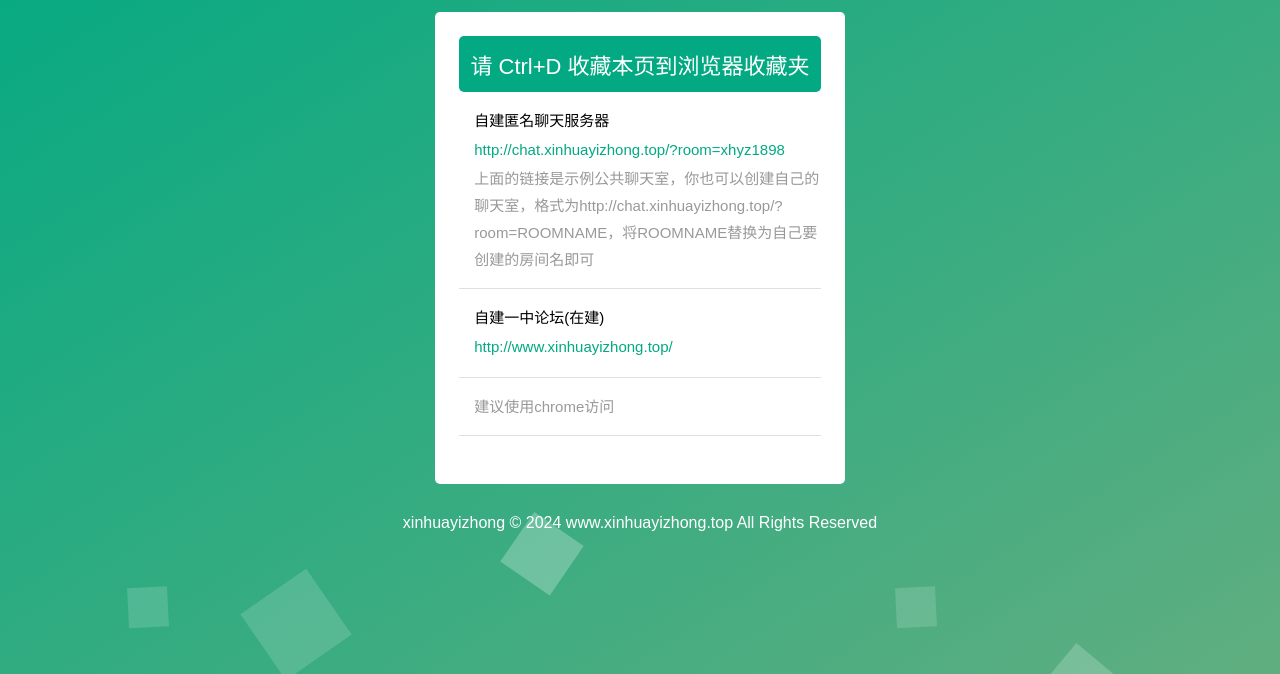
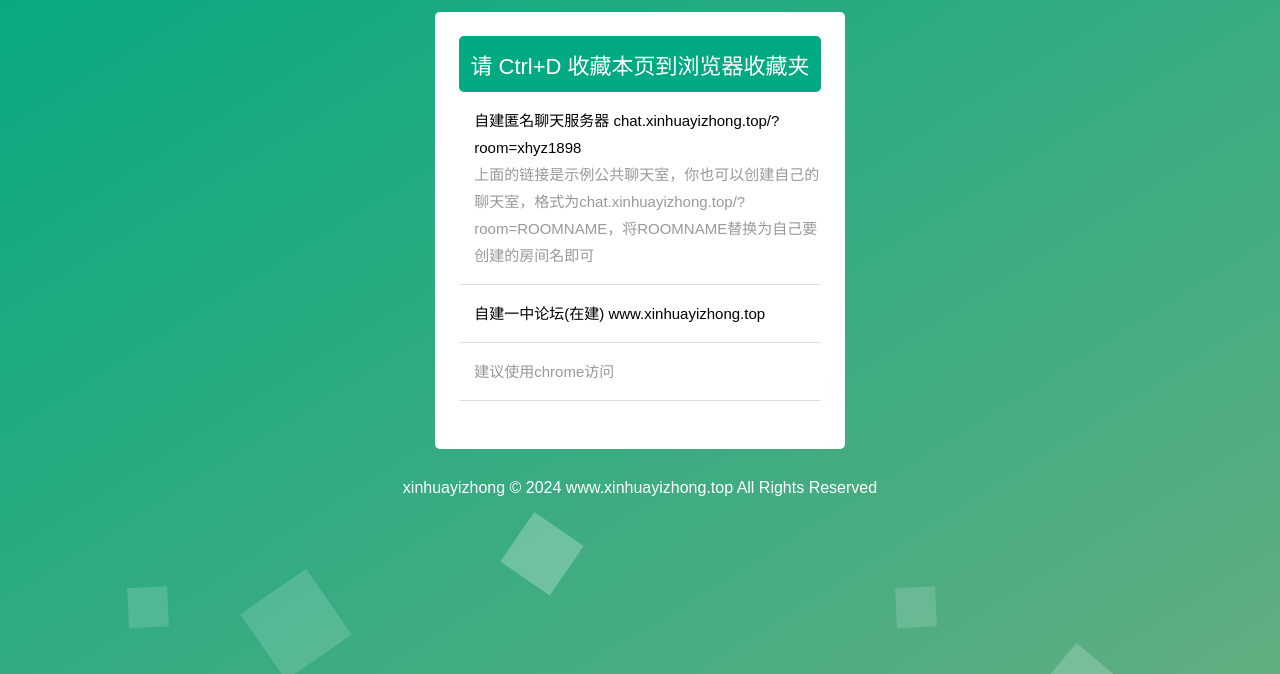
Before and after one commit to Variable-wwb/Variable-wwb.github.io, a plain HTML site: page index.html in a window 1280 px wide. Shown: the part 126-800 px from the top of the page. Drawn offline with Linux system fonts and the light colour scheme.

Commit message:
更新 index.html

```diff
--- a/index.html
+++ b/index.html
@@ -519,14 +519,14 @@
                             <li>
 								自建匿名聊天服务器
 								<a href="http://chat.xinhuayizhong.top/?room=xhyz1898"
-									target="_blank"><i>http://chat.xinhuayizhong.top/?room=xhyz1898</i></a>
-                                                      <span>上面的链接是示例公共聊天室，你也可以创建自己的聊天室，格式为http://chat.xinhuayizhong.top/?room=ROOMNAME，将ROOMNAME替换为自己要创建的房间名即可<span>
+							>chat.xinhuayizhong.top/?room=xhyz1898</a>
+                                                      <span>上面的链接是示例公共聊天室，你也可以创建自己的聊天室，格式为chat.xinhuayizhong.top/?room=ROOMNAME，将ROOMNAME替换为自己要创建的房间名即可<span>
 								</span></span>
 							</li>
 							<li>
 								自建一中论坛(在建)
 								<a href="http://www.xinhuayizhong.top"
-									target="_blank"><i>http://www.xinhuayizhong.top/</i></a>
+								>www.xinhuayizhong.top</a>
 
 								</span></span>
 							</li>
```
